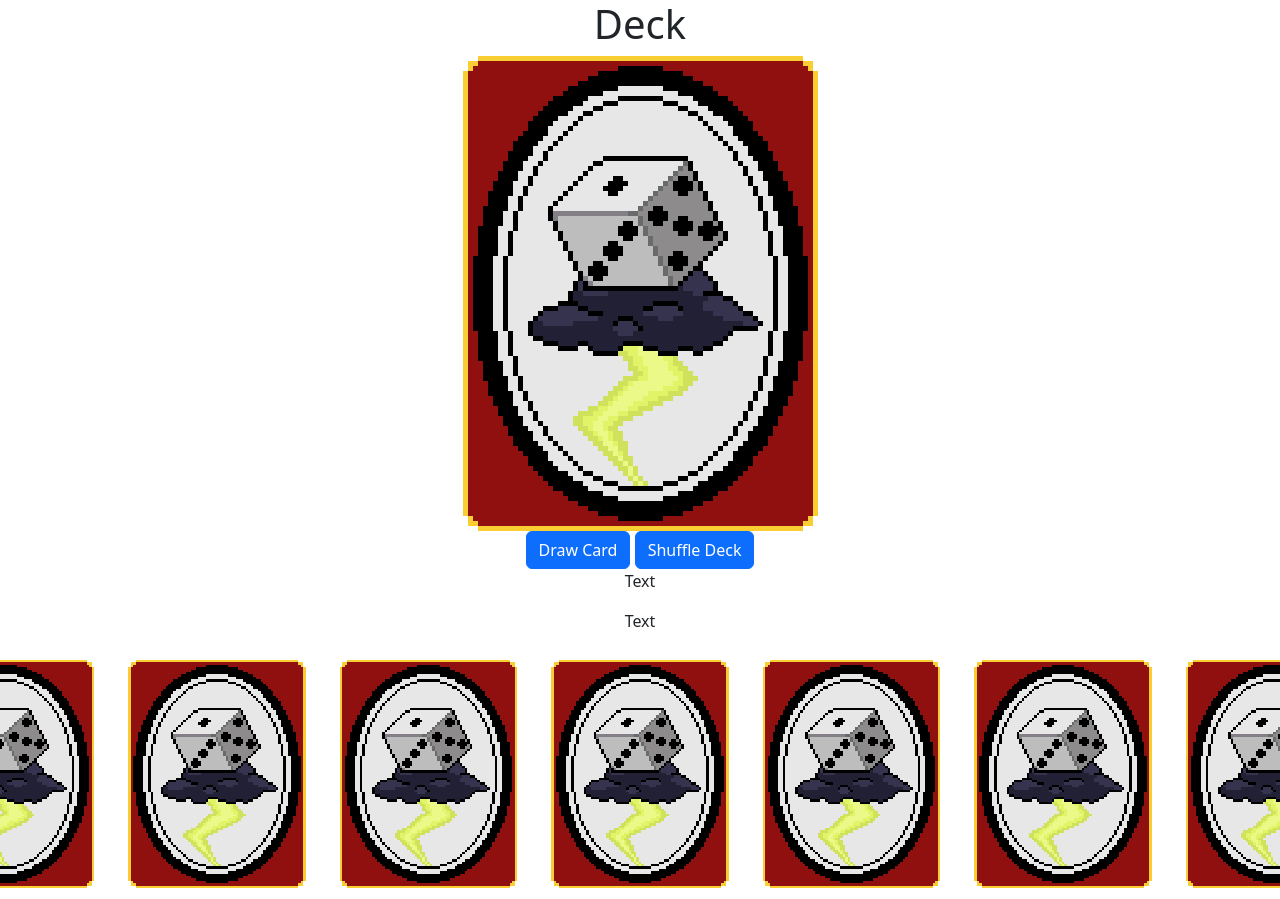
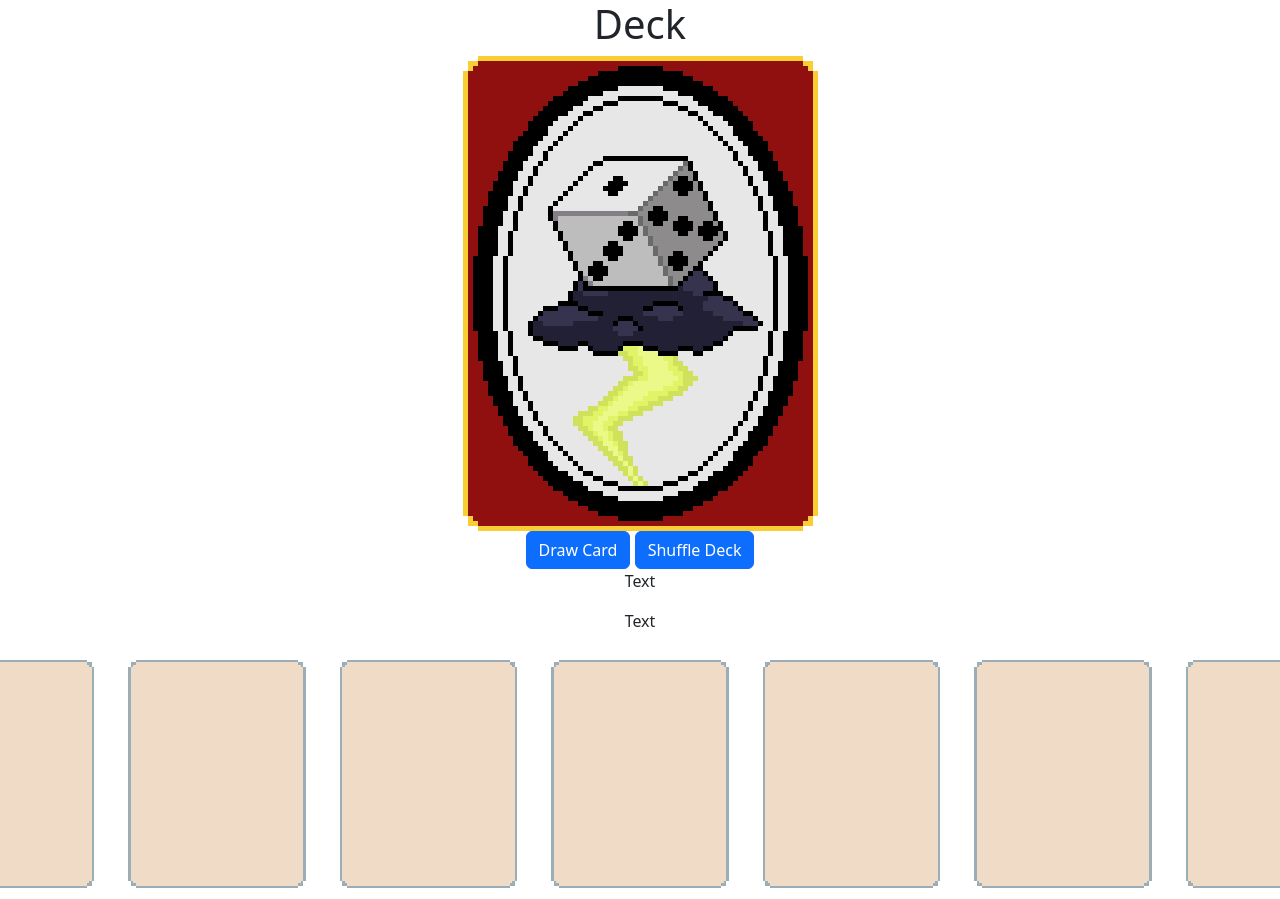
Before and after one commit to potatoOfGit/FunProjects, a plain HTML site: page God_Campaign/index.html in a window 1280 px wide. Shown: the top 899 px of the page. Drawn offline with nearby package versions, Linux system fonts and the light colour scheme.

Commit message:
Finished 2-10 of hearts

```diff
--- a/God_Campaign/DecksOfJokers.js
+++ b/God_Campaign/DecksOfJokers.js
@@ -7,12 +7,12 @@ const imgLinks = ["./cards/Card-Back.png",//Hearts
                   "./cards/Two_Of_Hearts.png",
                   "./cards/Three_Of_Hearts.png",
                   "./cards/Four_Of_Hearts.png",
-                  "./cards/Card-Back.png",
-                  "./cards/Card-Back.png",
-                  "./cards/Card-Back.png",
-                  "./cards/Card-Back.png",
-                  "./cards/Card-Back.png",
-                  "./cards/Card-Back.png",
+                  "./cards/Five_Of_Hearts.png",
+                  "./cards/Six_Of_Hearts.png",
+                  "./cards/Seven_Of_Hearts.png",
+                  "./cards/Eight_Of_Hearts.png",
+                  "./cards/Nine_Of_Hearts.png",
+                  "./cards/Ten_Of_Hearts.png",
                   "./cards/Card-Back.png",
                   "./cards/Card-Back.png",
                   "./cards/Card-Back.png",
--- a/God_Campaign/index.html
+++ b/God_Campaign/index.html
@@ -21,43 +21,43 @@
     <div class = "container d-flex justify-content-center">
       <div id = "hand-slot-one" class = "m-1">
         <button type = "button" class = "btn">
-          <img src = "./cards/Card-Back.png" alt = "deck of cards" width = "177.5" height = "227.5">
+          <img src = "./cards/Hand_Slot.png" alt = "deck of cards" width = "177.5" height = "227.5">
         </button>
       </div>
 
       <div id = "hand-slot-two" class = "m-1">
         <button type = "button" class = "btn">
-          <img src = "./cards/Card-Back.png" alt = "deck of cards" width = "177.5" height = "227.5">
+          <img src = "./cards/Hand_Slot.png" alt = "deck of cards" width = "177.5" height = "227.5">
         </button>
       </div>
 
       <div id = "hand-slot-three" class = "m-1">
         <button type = "button" class = "btn">
-          <img src = "./cards/Card-Back.png" alt = "deck of cards" width = "177.5" height = "227.5">
+          <img src = "./cards/Hand_Slot.png" alt = "deck of cards" width = "177.5" height = "227.5">
         </button>
       </div>
 
       <div id = "hand-slot-four" class = "m-1">
         <button type = "button" class = "btn">
-          <img src = "./cards/Card-Back.png" alt = "deck of cards" width = "177.5" height = "227.5">
+          <img src = "./cards/Hand_Slot.png" alt = "deck of cards" width = "177.5" height = "227.5">
         </button>
       </div>
 
       <div id = "hand-slot-five" class = "m-1">
         <button type = "button" class = "btn">
-          <img src = "./cards/Card-Back.png" alt = "deck of cards" width = "177.5" height = "227.5">
+          <img src = "./cards/Hand_Slot.png" alt = "deck of cards" width = "177.5" height = "227.5">
         </button>
       </div>
 
       <div id = "hand-slot-six" class = "m-1">
         <button type = "button" class = "btn">
-          <img src = "./cards/Card-Back.png" alt = "deck of cards" width = "177.5" height = "227.5">
+          <img src = "./cards/Hand_Slot.png" alt = "deck of cards" width = "177.5" height = "227.5">
         </button>
       </div>
 
       <div id = "hand-slot-seven" class = "m-1">
         <button type = "button" class = "btn">
-          <img src = "./cards/Card-Back.png" alt = "deck of cards" width = "177.5" height = "227.5">
+          <img src = "./cards/Hand_Slot.png" alt = "deck of cards" width = "177.5" height = "227.5">
         </button>
       </div>
     </div>
@@ -70,12 +70,12 @@
             <button type="button" class="btn-close" data-bs-dismiss="modal" aria-label="Close"></button>
           </div>
           <div class="modal-body d-flex justify-content-center">
-            <img id = "chosen-card-one" class = "me-2" src = "" alt = "deck of cards" width = "355" height = "475">
-            <img id = "chosen-card-two" src = "" alt = "deck of cards" width = "355" height = "475">
-          </div>
-          <div class="modal-footer">
-            <button type="button" class="btn btn-secondary" data-bs-dismiss="modal">Close</button>
-            <button type="button" class="btn btn-primary">Save changes</button>
+            <button type = "button" class = "btn" id = "card-button-one">
+              <img id = "chosen-card-one" src = "" alt = "deck of cards" width = "355" height = "475">
+            </button>
+            <button type = "button" class = "btn" id = "card-button-two">
+              <img id = "chosen-card-two" src = "" alt = "deck of cards" width = "355" height = "475">
+            </button>
           </div>
         </div>
       </div>
```
Also changed, not shown: God_Campaign/cards/Eight_Of_Hearts.png (added), God_Campaign/cards/Five_Of_Hearts.png (added), God_Campaign/cards/Hand_Slot.png (added), God_Campaign/cards/Nine_Of_Hearts.png (added), God_Campaign/cards/Seven_Of_Hearts.png (added), God_Campaign/cards/Six_Of_Hearts.png (added), God_Campaign/cards/Ten_Of_Hearts.png (added).
